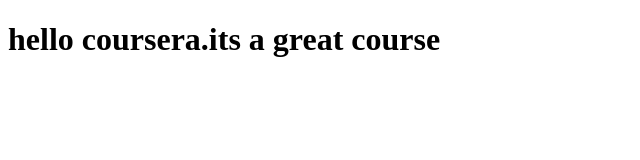
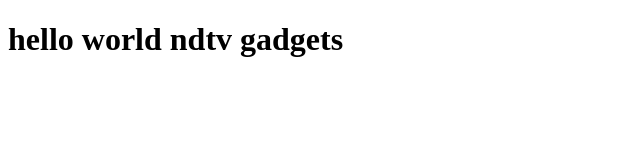
Before and after one commit to gopikrishna95/coursera-test, a plain HTML site: page site/index.html in a window 1280 px wide. Shown: the whole page, without its empty margins (0-640 px from the left). Drawn offline with Linux system fonts and the light colour scheme.

Commit message:
trmondus changes

```diff
--- a/site/index.html
+++ b/site/index.html
@@ -4,6 +4,6 @@
 	<title>hello</title>
 </head>
 <body>
-<h1>hello coursera.its a great course</h1>
+<h1>hello world ndtv gadgets</h1>
 </body>
 </html>
```
